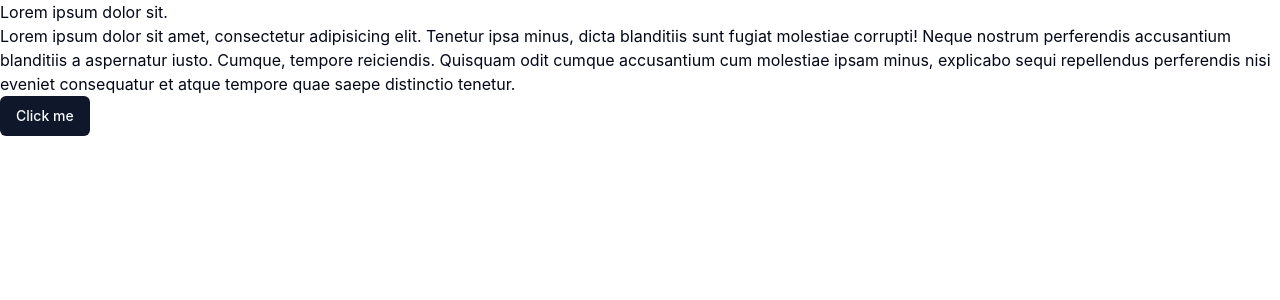
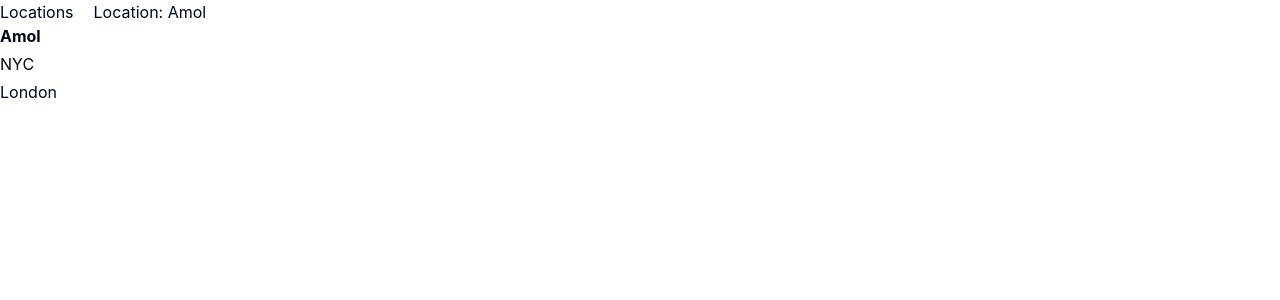
Before and after one commit to frshaad/react-weather, a React (Vite) app: page /locations/Amol in a window 1280 px wide. Shown: the top 300 px of the page. Built offline with nearby package versions, Linux system fonts and the light colour scheme.

Commit message:
setup react-router

```diff
--- a/package.json
+++ b/package.json
@@ -23,6 +23,7 @@
     "react": "^18.2.0",
     "react-dom": "^18.2.0",
     "react-icons": "^5.0.1",
+    "react-router-dom": "^6.22.1",
     "tailwind-merge": "^2.2.1",
     "tailwindcss-animate": "^1.0.7"
   },
--- a/src/App.tsx
+++ b/src/App.tsx
@@ -1,3 +1,5 @@
+import { Link } from 'react-router-dom'
+
 import { Button } from './components/ui/button'
 
 export default function App() {
@@ -13,6 +15,7 @@ export default function App() {
         atque tempore quae saepe distinctio tenetur.
       </p>
       <Button>Click me</Button>
+      <Link to="/settings">Settings</Link>
     </div>
   )
 }
--- a/src/main.tsx
+++ b/src/main.tsx
@@ -2,14 +2,38 @@ import './index.css'
 
 import { StrictMode } from 'react'
 import { createRoot } from 'react-dom/client'
+import { createBrowserRouter, RouterProvider } from 'react-router-dom'
 
 import App from './App'
+import { Location, Locations, NotFound, Settings } from './pages'
+
+const router = createBrowserRouter([
+  {
+    path: '/',
+    element: <App />,
+    errorElement: <NotFound />,
+  },
+  {
+    path: '/settings',
+    element: <Settings />,
+  },
+  {
+    path: '/locations',
+    element: <Locations />,
+    children: [
+      {
+        path: '/locations/:locationId',
+        element: <Location />,
+      },
+    ],
+  },
+])
 
 const rootElement = document.getElementById('root')!
 const root = createRoot(rootElement)
 
 root.render(
   <StrictMode>
-    <App />
+    <RouterProvider router={router} />
   </StrictMode>
 )
--- /dev/null
+++ b/src/pages/index.ts
@@ -0,0 +1,4 @@
+export { default as Location } from './location'
+export { default as Locations } from './locations'
+export { default as NotFound } from './not-found'
+export { default as Settings } from './settings'
--- /dev/null
+++ b/src/pages/location.tsx
@@ -0,0 +1,11 @@
+import { useParams } from 'react-router-dom'
+
+type LocationParam = {
+  locationId: string
+}
+
+export default function Location() {
+  const { locationId } = useParams<LocationParam>()
+
+  return <div>Location: {locationId}</div>
+}
--- /dev/null
+++ b/src/pages/locations.tsx
@@ -0,0 +1,26 @@
+import { NavLink, Outlet } from 'react-router-dom'
+
+const LOCATIONS = ['Amol', 'NYC', 'London']
+
+export default function Locations() {
+  return (
+    <div className="flex gap-5">
+      <div>
+        <h1>Locations</h1>
+        <div className="flex flex-col gap-1">
+          {LOCATIONS.map((location, index) => (
+            <NavLink
+              key={index}
+              to={`/locations/${location}`}
+              className={({ isActive }) => (isActive ? 'font-bold' : '')}
+            >
+              {location}
+            </NavLink>
+          ))}
+        </div>
+      </div>
+
+      <Outlet />
+    </div>
+  )
+}
--- /dev/null
+++ b/src/pages/not-found.tsx
@@ -0,0 +1,25 @@
+import { GoHome } from 'react-icons/go'
+import { Link, useRouteError } from 'react-router-dom'
+
+import { Button } from '../components/ui/button'
+
+export default function NotFound() {
+  const error = useRouteError()
+  console.error(error)
+
+  return (
+    <div id="error-page">
+      <h1>Oops!</h1>
+      <p>Sorry, an unexpected error has occurred.</p>
+      <p>
+        <i>Not Found</i>
+      </p>
+      <Button variant="outline" asChild>
+        <Link to="/">
+          <GoHome className="mr-2" size={18} />
+          Back to Home
+        </Link>
+      </Button>
+    </div>
+  )
+}
--- /dev/null
+++ b/src/pages/settings.tsx
@@ -0,0 +1,3 @@
+export default function Settings() {
+  return <div>Settings</div>
+}
```
